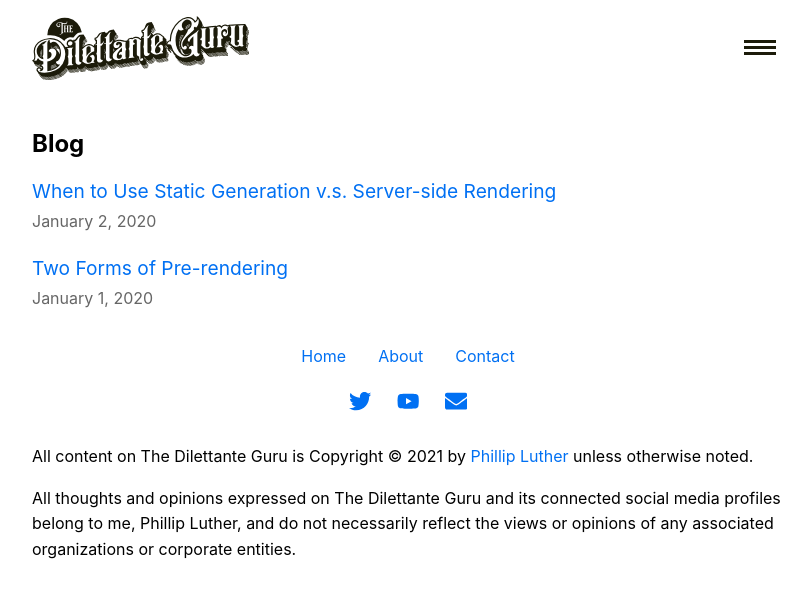
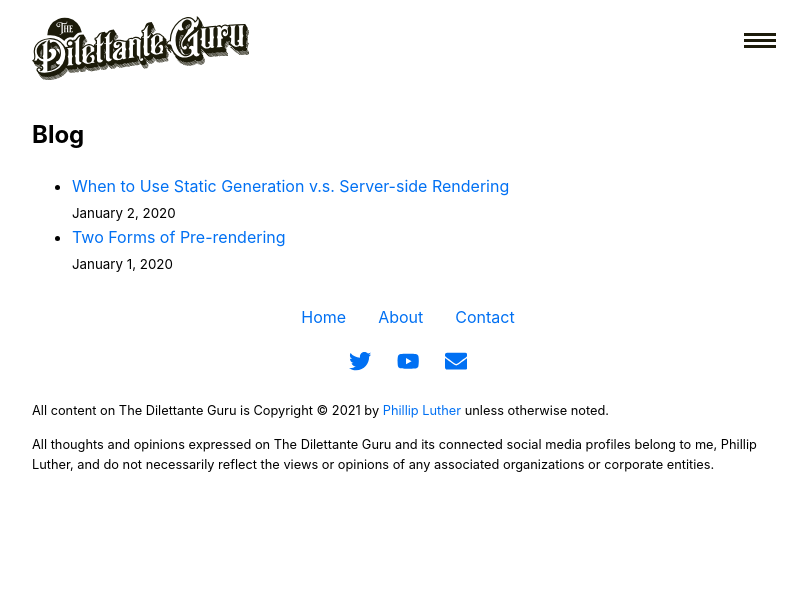
Before and after one commit to phillipluther/code-audio-gatsby-orphan, a Next.js app: page / in a window 1280 px wide. Shown: the top 598 px of the page, without its empty margins (232-1043 px from the left). Built offline with nearby package versions, Linux system fonts and the light colour scheme.

Commit message:
Add font size utils; footer updates

```diff
--- a/components/layout/layout.module.css
+++ b/components/layout/layout.module.css
@@ -14,11 +14,16 @@
 
 .title {
   margin: 0;
+  line-height: 0;
 }
 
 .logo {
   height: 64px;
   width: auto;
+}
+
+.logoLink {
+  display: block;
 }
 
 .toggle {
--- a/components/layout/layout.tsx
+++ b/components/layout/layout.tsx
@@ -7,6 +7,7 @@ import { useTransition, animated } from 'react-spring';
 import { FaTwitter, FaYoutube, FaEnvelope } from 'react-icons/fa';
 import VisuallyHidden from '../visually-hidden';
 import Logo from './dilettante-guru-logo.svg';
+import utilStyles from '../../styles/utils.module.css';
 import styles from './layout.module.css';
 
 const navLinks = [
@@ -117,7 +118,7 @@ export default function Layout({ children, home }: {
       <header className={styles.header}>
         <TitleTag className={styles.title}>
           <Link href="/">
-            <a>
+            <a className={styles.logoLink}>
               <Logo
                 className={styles.logo}
                 aria-hidden="true"
@@ -164,7 +165,7 @@ export default function Layout({ children, home }: {
 
       <main>{children}</main>
 
-      <footer>
+      <footer className={styles.footer}>
         <VisuallyHidden as="h2">Supplemental Information</VisuallyHidden>
 
         <section>
@@ -173,7 +174,7 @@ export default function Layout({ children, home }: {
           <SocialLinks className={styles.footerSocial} />
         </section>
 
-        <section>
+        <section className={utilStyles.fontSm}>
           <VisuallyHidden as="h3">Copyright Information and Disclaimers</VisuallyHidden>
           <p>
             All content on The Dilettante Guru is Copyright &copy;
--- a/styles/utils.module.css
+++ b/styles/utils.module.css
@@ -1,4 +1,24 @@
-.heading2Xl {
+.fontSm {
+  font-size: 0.8rem;
+}
+
+.fontNorm {
+  font-size: 1rem;
+}
+
+.fontMd {
+  font-size: 1.25rem;
+}
+
+.fontLg {
+  font-size: 1.563rem;
+}
+
+.fontXl {
+  font-size: 1.953rem;
+}
+
+/* .heading2Xl {
   font-size: 2.5rem;
   line-height: 1.2;
   font-weight: 800;
@@ -49,4 +69,4 @@
 
 .lightText {
   color: #666;
-}
+} */
```
